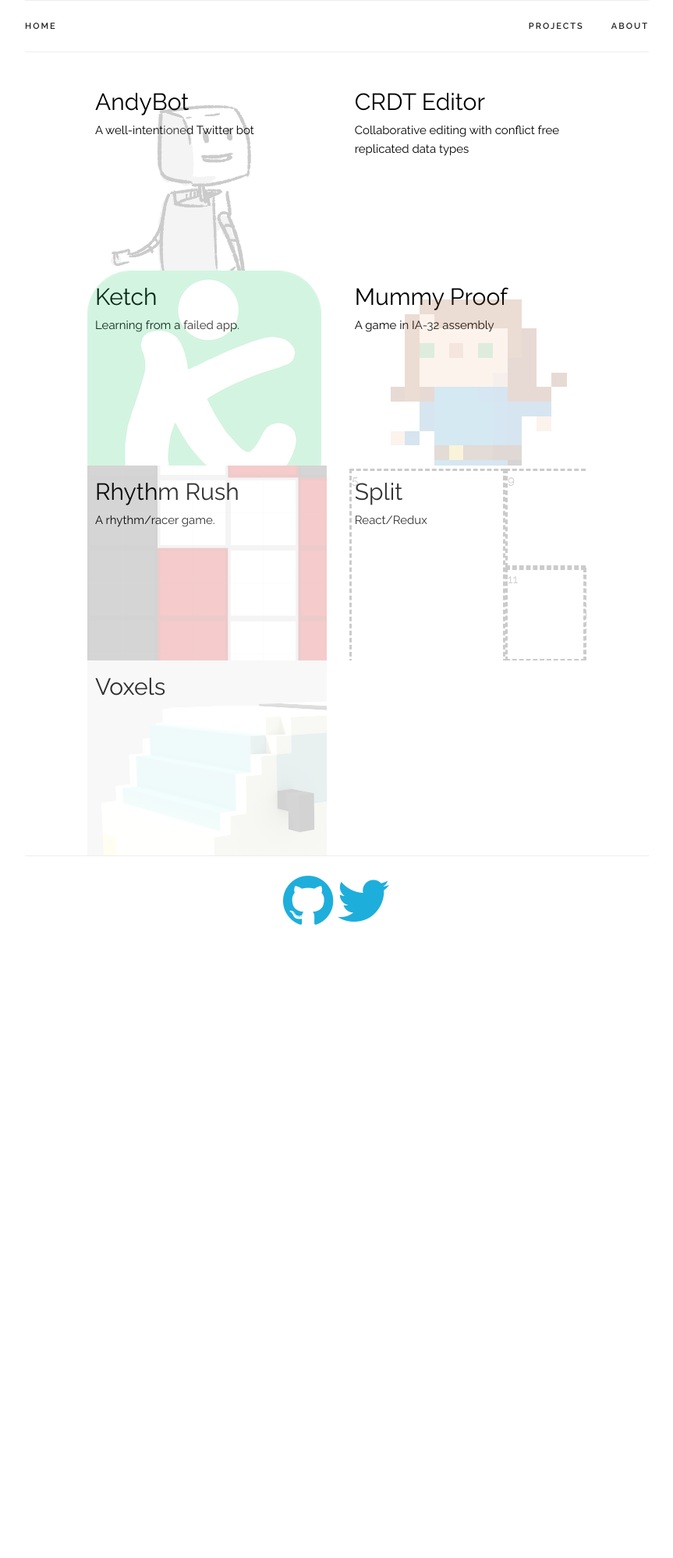
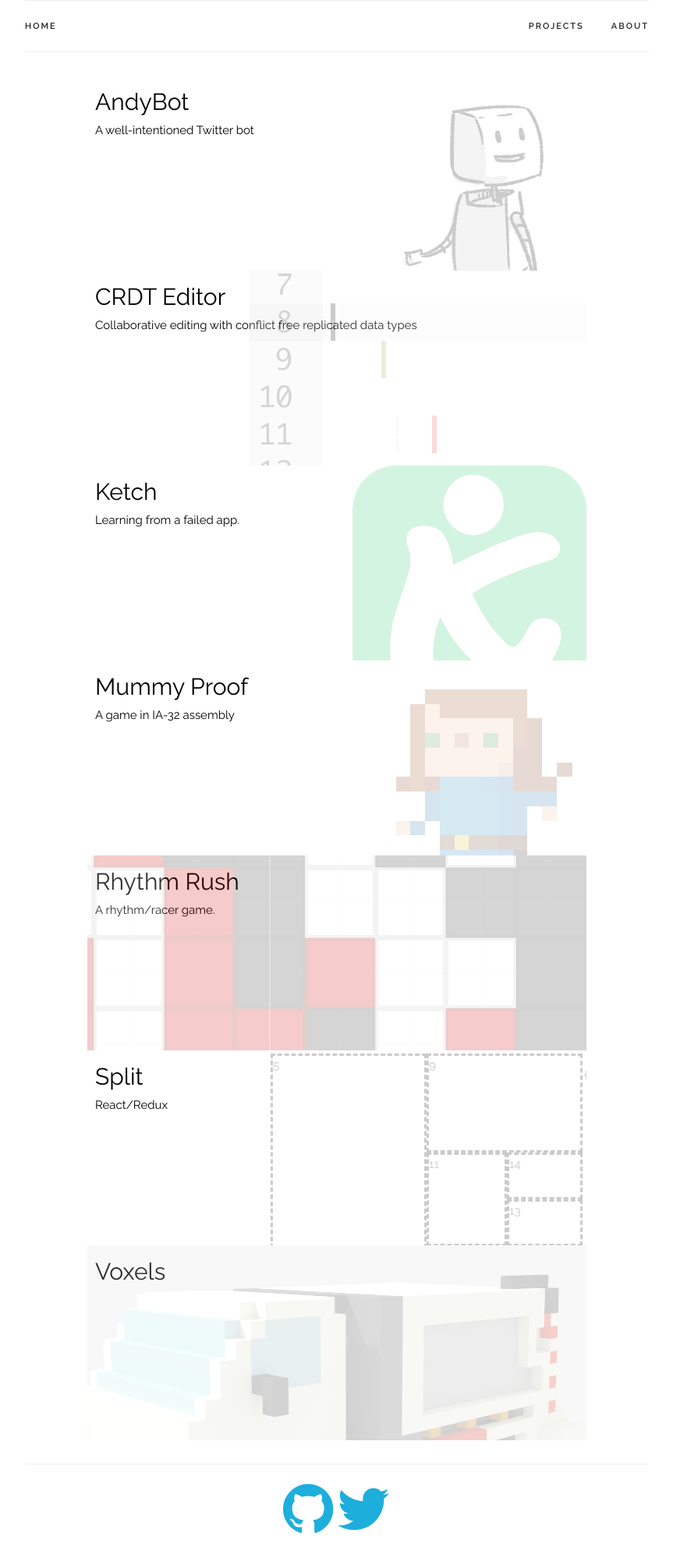
Before and after one commit to anderoonies/anderoonies.github.io, a Jekyll site: the page built from projects/index.html, in a window 1280 px wide. Shown: the whole page at 78% size, without its empty margins (208-1071 px from the left). Built offline with Jekyll 4.4.1, drawn with Linux system fonts in a browser that asks for light colours; nearby versions of some CDN libraries; before the commit the page ends 1248 px from its top, so only the background shows below that.

Commit message:
style fixes

```diff
--- a/css/custom.css
+++ b/css/custom.css
@@ -78,7 +78,7 @@ div.entry a:hover {
 div.entry img {
   position: absolute;
   top: 0;
-  left: 0;
+  right: 0;
   vertical-align: center;
   pointer-events: none;
   opacity: 0.2;
--- a/projects/index.html
+++ b/projects/index.html
@@ -8,27 +8,9 @@ permalink: /projects/
 <script src="/js/main.js" type="text/javascript"></script>
 
 <div class="container">
-  {% assign randomized_projects = site.projects | shuffle %}
-  {% for project in randomized_projects %}
-    {% assign loopindex = forloop.index | modulo: 2 %}
-    {% if loopindex == 1 %}
+  {% for project in site.projects %}
     <div class="row">
-      <div class="one-half column entry">
-        <a href="{{project.url}}"></a>
-        <div class="padded-content">
-          <div class="title">
-            {{project.title}}
-          </div>
-          {% if project.excerpt %}
-          <div class="excerpt">
-            {{ project.excerpt }}
-          </div>
-          {% endif %}
-          <img src="{{ project.photo_url }}">
-        </div>
-      </div>
-    {% else %}
-      <div class="one-half column entry">
+      <div class="entry">
         <a href="{{project.url}}"></a>
         <div class="padded-content">
           <div class="title">
@@ -43,6 +25,5 @@ permalink: /projects/
         </div>
       </div>
     </div>
-    {% endif %}
   {% endfor %}
 </div>
```
Also changed, not shown: _projects/crdt.md (+1 -0 lines), _projects/crdt/crdt.png (added).
